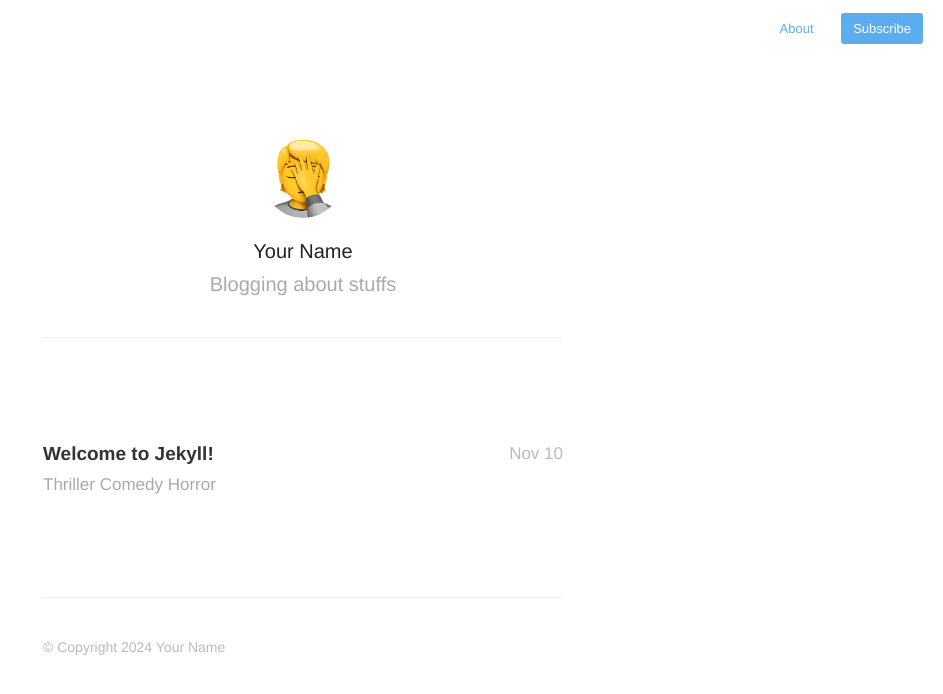
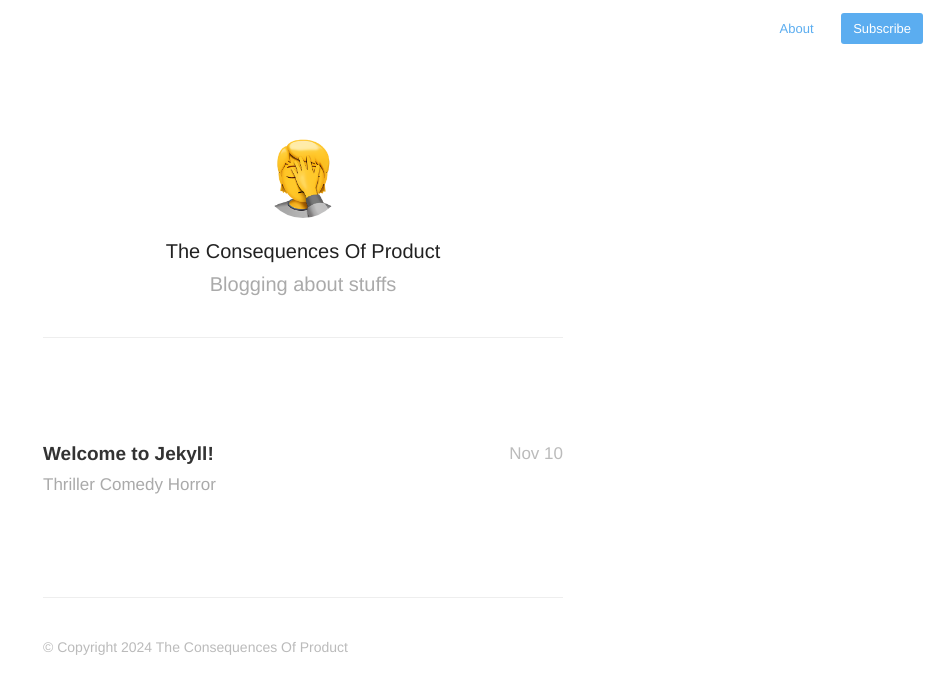
Before and after one commit to consequencesofproduct/consequencesofproduct.github.io, a Jekyll site: the page built from index.html, in a window 1280 px wide. Shown: the top 694 px of the page, without its empty margins (337-1280 px from the left). Built offline with Jekyll 4.4.1, drawn with Linux system fonts in a browser that asks for light colours; nearby versions of some CDN libraries; the list of posts is cut into pages by our own code.

Commit message:
Update _config.yml

```diff
--- a/_config.yml
+++ b/_config.yml
@@ -1,6 +1,6 @@
-name: Your New Jekyll Site
+name: The Consequences Of Product
 description: Blogging about stuffs
-meta_description: "Your New Jekyll Site, Blogging about stuffs"
+meta_description: "A blog about the unintended consequences of digital products."
 
 aboutPage: true
 
@@ -9,15 +9,15 @@ highlighter: rouge
 
 plugins: [jekyll-paginate]
 paginate: 20
-domain_name: 'http://yourblog-domain.com'
-google_analytics: 'UA-XXXXXXXX-X'
+domain_name: 'https://consequencesofproduct.com'
+google_analytics:
 disqus: false
-disqus_shortname: 'your-disqus-shortname'
+disqus_shortname: ''
 
 # Details for the RSS feed generator
-url:            'http://your-blog-url.example.com'
-author:         'Your Name'
-authorTwitter:  'YourTwitterUsername'
+url:            'https://consequencesofproduct.com'
+author:         'The Consequences Of Product'
+authorTwitter:  ''
 
 permalink:       /:year/:title/
 
```
